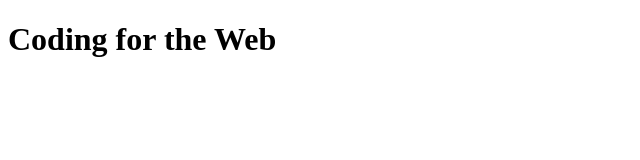
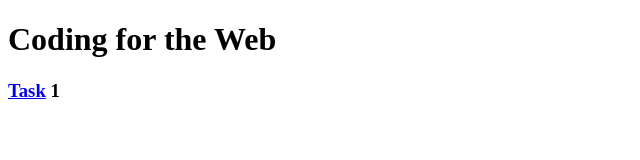
Before and after one commit to garunaanurag/Codingfortheweb, a plain HTML site: page index.html in a window 1280 px wide. Shown: the full height of the page, 0-640 px from the left. Drawn offline with Linux system fonts and the light colour scheme.

Commit message:
index.html

```diff
--- a/index.html
+++ b/index.html
@@ -7,6 +7,8 @@
 
   <h1>Coding for the Web</h1>
 
+  <h3><a href="https://garunaanurag.github.io/splitscreen/">Task</a> 1</h3>
+
 
   <body>
   </body>
```
